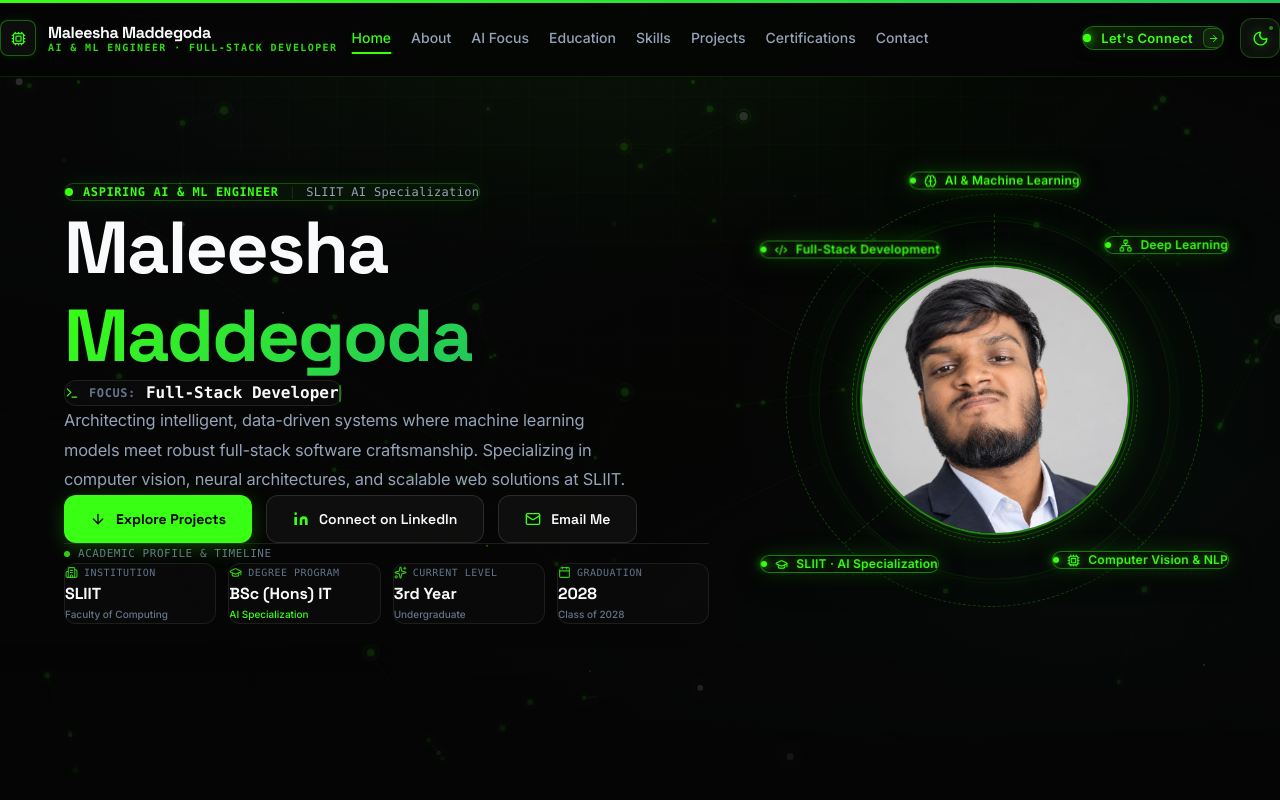
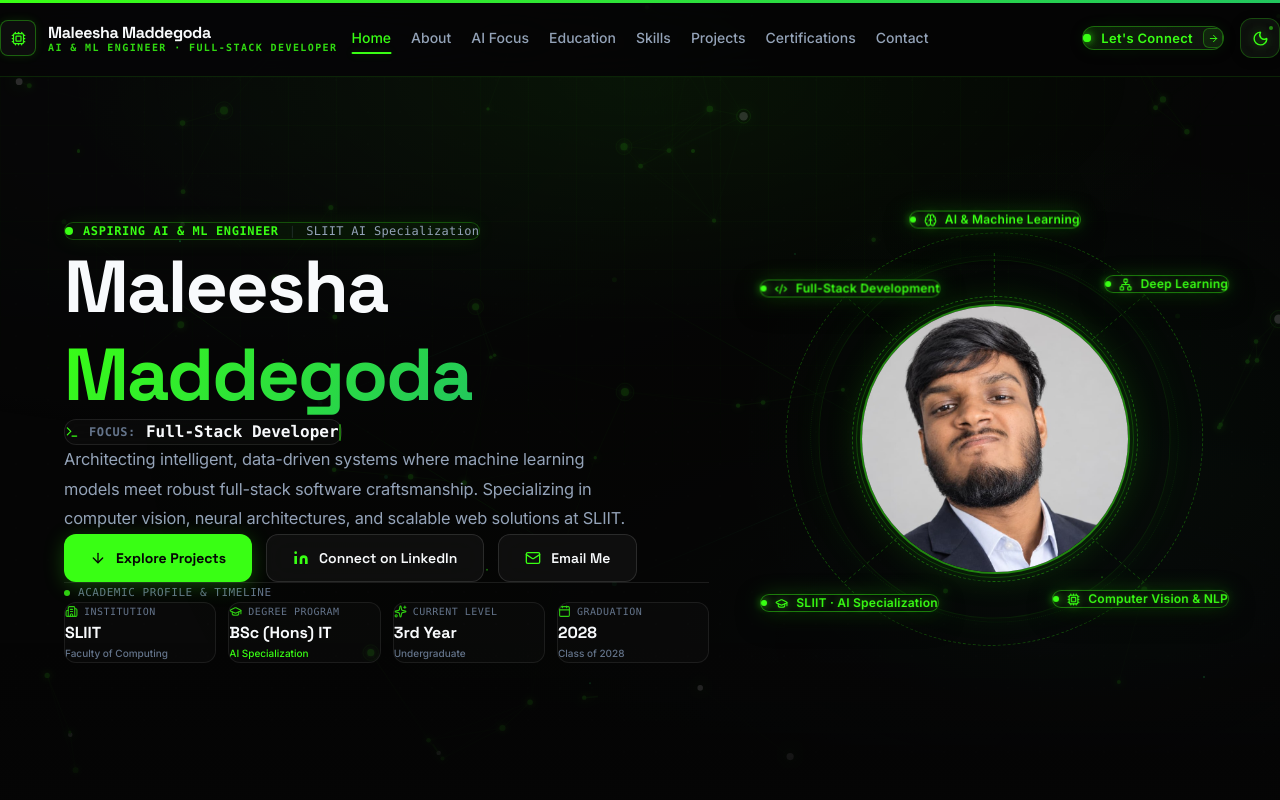
Before and after one commit to IT24101739/portfolio, a Next.js app: page / in a window 1280 px wide. Shown: the top 800 px of the page. Built offline with nearby package versions, Linux system fonts and the light colour scheme.

Commit message:
feat(layout): separate header, body (main), and footer cleanly in layout flow

```diff
--- a/app/page.tsx
+++ b/app/page.tsx
@@ -14,11 +14,16 @@ import { ScrollProgress } from "@/components/scroll-progress";
 
 export default function Home() {
   return (
-    <main className="relative selection:bg-[var(--color-accent-dim)] selection:text-[var(--color-accent)]">
+    <div className="min-h-screen flex flex-col bg-[var(--color-bg-primary)] text-[var(--color-text-primary)]">
       <LoadingScreen />
       <NeuralBackground />
       <ScrollProgress />
+
+      {/* ── HEADER ── */}
       <Navbar />
+
+      {/* ── BODY (MAIN CONTENT) ── */}
+      <main id="main-content" className="flex-1 relative selection:bg-[var(--color-accent-dim)] selection:text-[var(--color-accent)]">
         <Hero />
         <About />
         <AIFocus />
@@ -27,7 +32,10 @@ export default function Home() {
         <Projects />
         <Certifications />
         <Contact />
+      </main>
+
+      {/* ── FOOTER ── */}
       <Footer />
-    </main>
+    </div>
   );
 }
--- a/components/hero.tsx
+++ b/components/hero.tsx
@@ -410,7 +410,7 @@ export function Hero() {
     <section
       id="home"
       aria-label="Hero section"
-      className="relative min-h-[100dvh] block lg:flex lg:flex-col lg:justify-center overflow-x-hidden pt-24 sm:pt-28 md:pt-36 pb-16 md:pb-24"
+      className="relative min-h-[calc(100dvh-60px)] lg:min-h-[calc(100dvh-76px)] block lg:flex lg:flex-col lg:justify-center overflow-x-hidden pt-6 sm:pt-10 lg:pt-14 pb-16 md:pb-24"
       style={{ background: "var(--color-bg-primary)" }}
     >
       <AIGrid />
--- a/components/navbar.tsx
+++ b/components/navbar.tsx
@@ -83,10 +83,10 @@ export function Navbar() {
     <motion.header
       ref={navRef}
       role="banner"
-      initial={{ y: -100, opacity: 0 }}
-      animate={{ y: 0, opacity: 1 }}
-      transition={{ duration: 0.5, ease: "easeOut" }}
-      className="fixed top-0 left-0 right-0 z-50 transition-all duration-300"
+      initial={{ opacity: 0 }}
+      animate={{ opacity: 1 }}
+      transition={{ duration: 0.4, ease: "easeOut" }}
+      className="sticky top-0 z-50 w-full transition-all duration-300"
       style={{
         background: "var(--color-bg-glass)",
         backdropFilter: "blur(16px) saturate(180%)",
```
Lines whose indentation alone changed are shown as unchanged.
